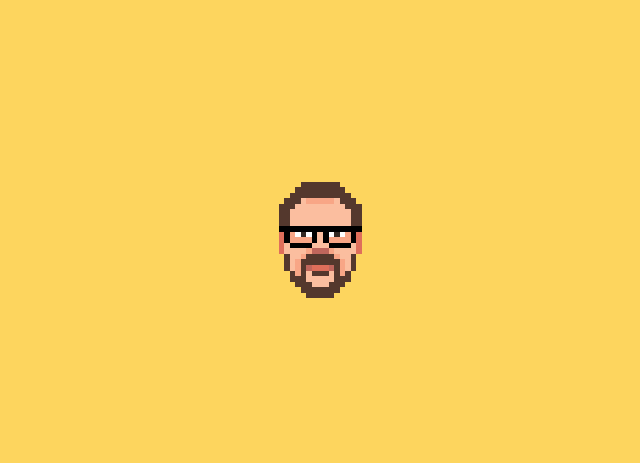
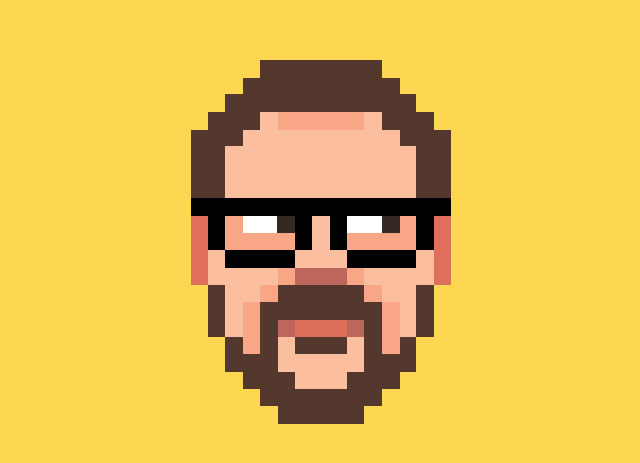
Before and after one commit to palmamartin/martin.palma.bz, a plain HTML site: page index.html in a window 1280 px wide. Shown: the part 165-628 px from the top of the page, without its empty margins (326-966 px from the left). Drawn offline with Linux system fonts and the light colour scheme.

Commit message:
Looking around

```diff
--- a/index.html
+++ b/index.html
@@ -3,13 +3,12 @@
   <head>
     <meta charset="UTF-8" />
     <meta http-equiv="X-UA-Compatible" content="IE=edge">
-    <meta name="viewport" content="width=device-width, initial-scale=1">
-    <title>martin.palma.bz</title>
+    <title>martin palma</title>
     <style>
         html, body {
 	    width: 100%;
 	    height: 100%;
-	    background: #FDD55E url("static/pixelme.png") no-repeat center;
+	    background: rgb(253, 214, 82) url("static/pixelme.gif") no-repeat center;
 	}
   </style>
   </head>
```
Also changed, not shown: static/pixelme.gif (added), static/pixelme.png (deleted), static/pixelme_64.png (deleted), static/slkscr/slkscr-webfont.svg (deleted), static/slkscr/slkscr-webfont.ttf (deleted), static/slkscr/slkscr-webfont.woff (deleted), 1 other file.
